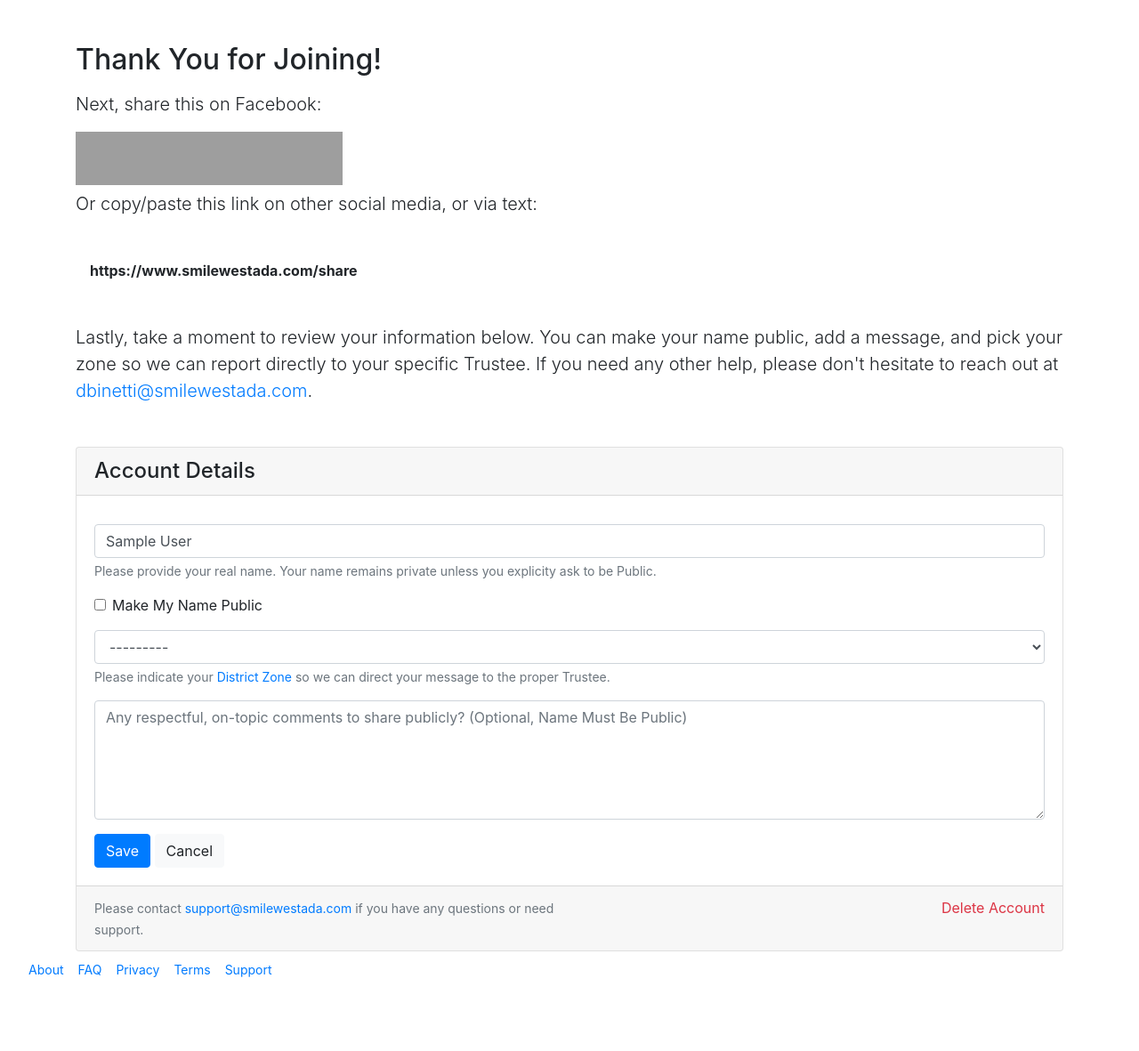
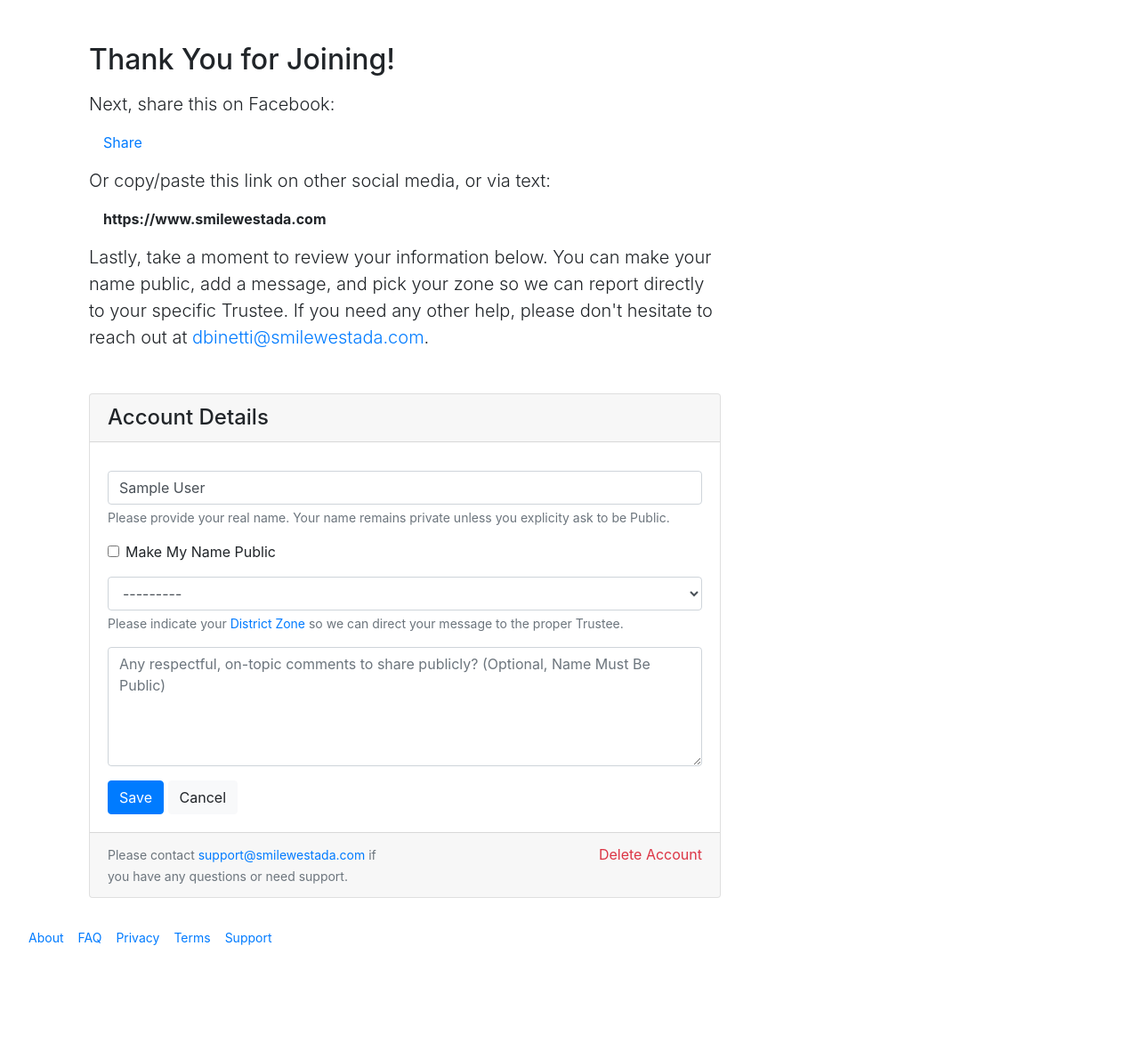
Before and after one commit to dbinetti/smilewestada, a Django app: page /account in a window 1280 px wide. Shown: the part 92-1273 px from the top of the page at 89% size. After the commit the page ends 1154 px from the top, so only its background shows below. Run offline with Django 3.2, Linux system fonts and the light colour scheme; the visitor is signed in with stand-in values (Sample User, id 1); data comes from the database, SQL or seed files in the repository; some libraries are stand-ins or nearby versions; grey boxes are pictures that could not be loaded.

Commit message:
Update open graph tags

```diff
--- a/project/app/templates/app/emails/confirmation.txt
+++ b/project/app/templates/app/emails/confirmation.txt
@@ -10,7 +10,7 @@ If you haven't already, please consider forwarding this link to other
 parents because the more support we have the more likely we'll
 succeed:
 
-     https://www.smilewestada.com/share
+     https://www.smilewestada.com
 
 If you have any other questions please don't hesitate to reach out
 either at this email, or call/text me at 415.713.2126.
--- a/project/app/templates/app/pages/account.html
+++ b/project/app/templates/app/pages/account.html
@@ -13,22 +13,27 @@
 
 {% block content %}
   <section class='mt-5'>
-    <h2 class='my-3'>
+    <h2 class='my-3 col-md-12'>
       Thank You for Joining!
     </h2>
-    <p class='lead my-3'>
+    <p class='lead my-3 col-md-12'>
       Next, share this on Facebook:
     </p>
-    <div>
-      <iframe src="https://www.facebook.com/plugins/share_button.php?href=https%3A%2F%2Fsmilewestada.wistia.com%2Fmedias%2F2oyxggw7kp&layout=button&size=large&appId=286973936371350&width=300&height=60" width="300" height="60" style="border:none;overflow:hidden" scrolling="no" frameborder="0" allowfullscreen="true" allow="autoplay; clipboard-write; encrypted-media; picture-in-picture; web-share"></iframe>
+    <div class='mb-3 ml-3 col-md-12'>
+<div class="fb-share-button" data-href="https://www.smilewestada.com" data-layout="button_count" data-size="large"><a target="_blank" href="https://www.facebook.com/sharer/sharer.php?u=https%3A%2F%2Fwww.smilewestada.com%2F&amp;src=sdkpreparse" class="fb-xfbml-parse-ignore">Share</a></div>
+
+{% comment %}
+
+      <iframe src="https://www.facebook.com/plugins/share_button.php?href=https%3A%2F%2Fwww.smilewestada.com&layout=button_count&size=large&appId=286973936371350&width=95&height=28" width="95" height="28" style="border:none;overflow:hidden" scrolling="no" frameborder="0" allowfullscreen="true" allow="autoplay; clipboard-write; encrypted-media; picture-in-picture; web-share"></iframe>
+{% endcomment %}
     </div>
-    <p class='lead'>
+    <p class='lead col-md-12'>
       Or copy/paste this link on other social media, or via text:
     </p>
-    <div class='mx-3 my-5'>
-      <strong>https://www.smilewestada.com/share</strong>
+    <div class='mx-3 my-3 col-md-12'>
+      <strong>https://www.smilewestada.com</strong>
     </div>
-    <p class='lead'>
+    <p class='lead col-md-8'>
       Lastly, take a moment to review your information below.  You can make your name public, add a message, and pick your zone so we can report directly to your specific Trustee.  If you need any other help, please don't hesitate to reach out at <a href='mailto:dbinetti@smilewestada.com'>dbinetti@smilewestada.com</a>.
     </p>
     {% comment %}
@@ -40,7 +45,7 @@
     {% endcomment %}
   </section>
 
-  <section class='mt-5'>
+  <section class='mt-5 col-md-8'>
     <div class='card'>
       <h4 class='card-header'>Account Details</h4>
       <div class="card-body">
--- a/project/app/templates/app/pages/base.html
+++ b/project/app/templates/app/pages/base.html
@@ -9,8 +9,8 @@
   <head>
     <meta charset="utf-8">
     <meta name="viewport" content="width=device-width, initial-scale=1, shrink-to-fit=no">
-    <meta property="og:title" content="Make Masks Optional the Last Two Weeks of School" />
-    <meta property="og:image" content="https://www.smilewestada.com/static/app/wide_logo.png" />
+    {% block metatags %}
+    {% endblock metatags %}
     <link rel="shortcut icon" href="{%  static 'app/favicon.png' %}">
     <link rel="preconnect" href="https://fonts.gstatic.com">
     <link href="https://fonts.googleapis.com/css2?family=Caveat:wght@700&display=swap" rel="stylesheet">
@@ -63,7 +63,7 @@
       {% block content %}
       {% endblock %}
     </div>
-
+    <br>
     {% block bottomnav %}
       <nav class="navbar navbar-expand-sm navbar-light">
         <ul class="nav nav-pills mr-auto">
@@ -89,6 +89,8 @@
     <br><br><br>
 
     {% block scripts %}
+      <div id="fb-root"></div>
+      <script async defer crossorigin="anonymous" src="https://connect.facebook.net/en_US/sdk.js#xfbml=1&version=v10.0&appId=286973936371350&autoLogAppEvents=1" nonce="S2yVNVmf"></script>
     {% endblock scripts %}
 
   </body>
```
Also changed, not shown: project/app/templates/app/pages/index.html (+8 -0 lines).
